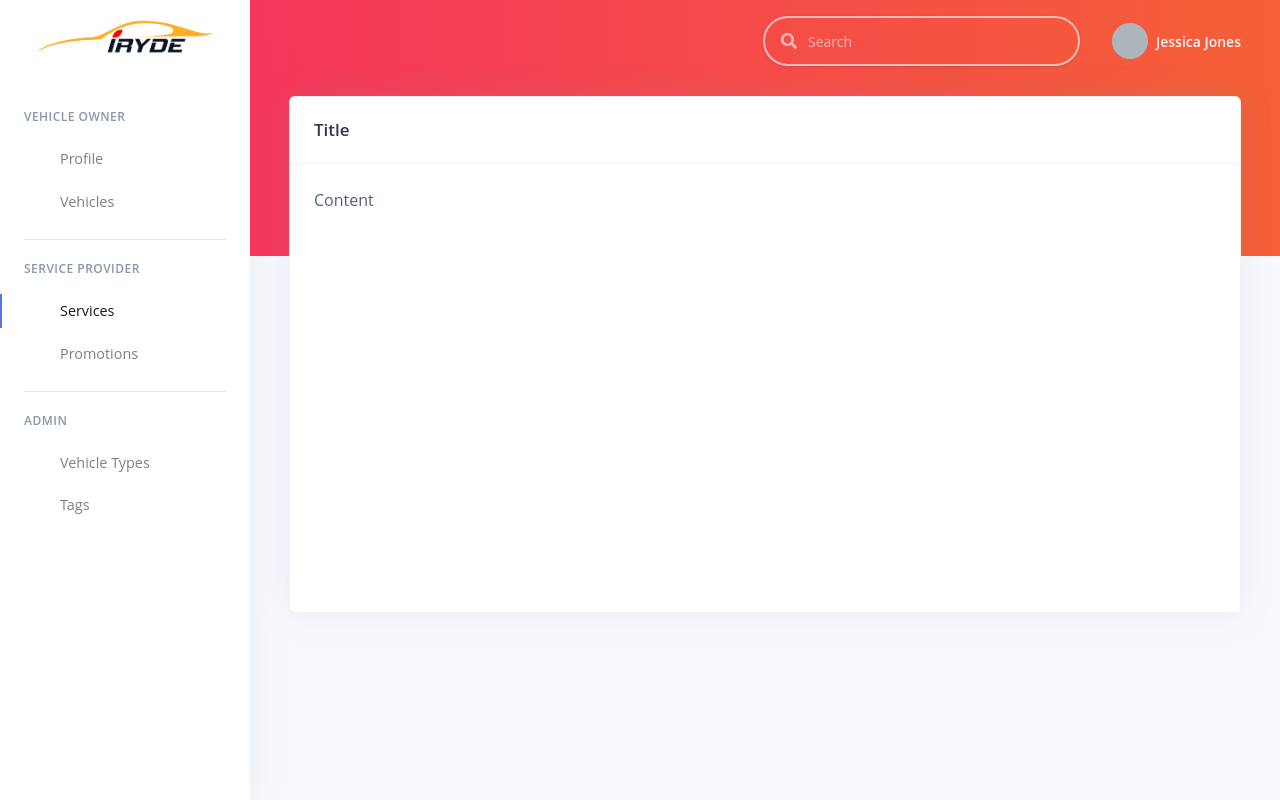
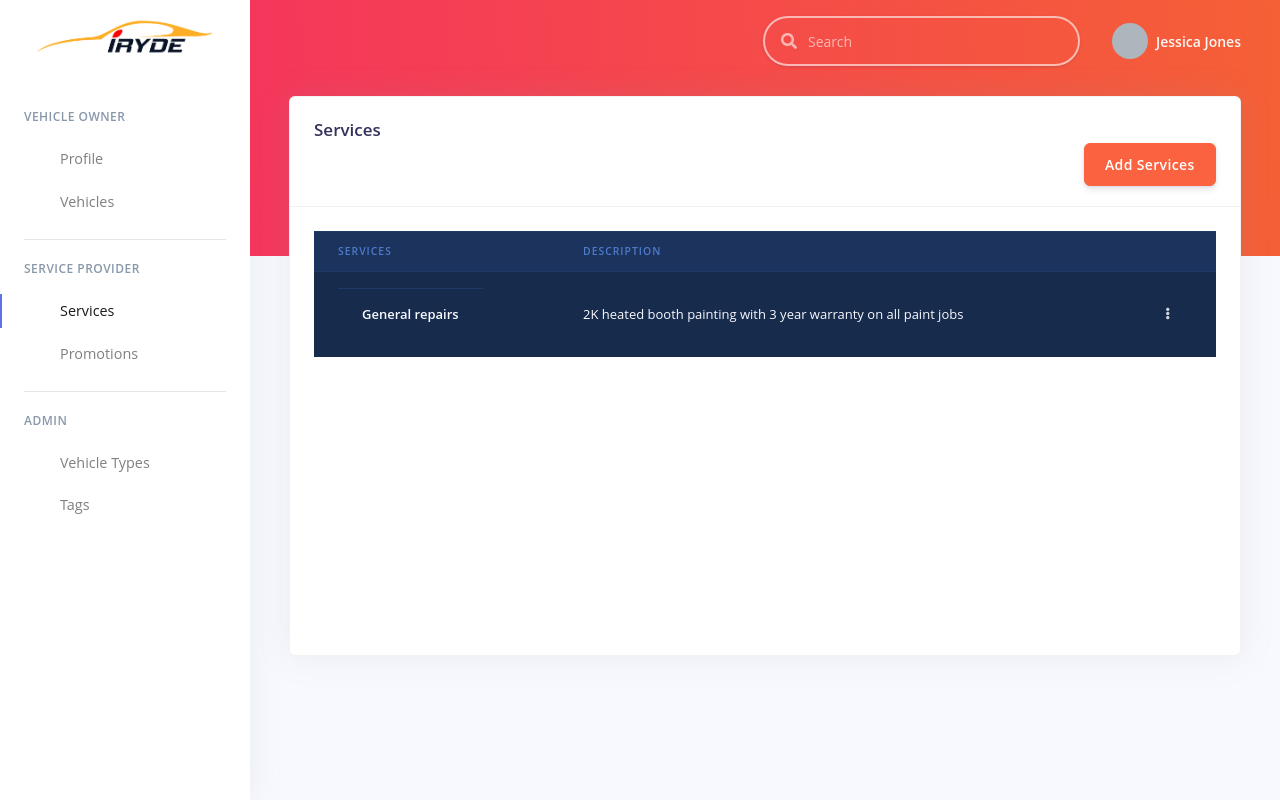
Before and after one commit to randularsw/iRYDE, a React (Create React App) app in the folder web/: page /services in a window 1280 px wide. Built offline with nearby package versions, Linux system fonts and the light colour scheme.

Commit message:
initial ui added

```diff
--- a/web/src/App.js
+++ b/web/src/App.js
@@ -5,6 +5,9 @@ import Home from "./components/home";
 import Sidebar from "components/shared/sidebar";
 import sidebarRoutes from "sidebarRoutes";
 import NavigationBar from "components/shared/navigationBar";
+import ServicesView from "components/servicelist/servicesView";
+import ServicesAdd from "components/servicelist/servicesAdd";
+
 
 function App(props) {
   return (
@@ -25,7 +28,10 @@ function App(props) {
         />
         <Switch>
           {/* Routes */}
+          <Route path="/services" component={ServicesView}></Route>
+          <Route path="/servicesadd" component={ServicesAdd}></Route>
           <Route path="/" component={Home}></Route>
+
         </Switch>
       </div>
     </React.Fragment>
--- /dev/null
+++ b/web/src/components/servicelist/servicesAdd.jsx
@@ -0,0 +1,97 @@
+import React, { Component } from "react";
+import Header from "../shared/header";
+import { Row, Card, CardHeader, CardBody, Container } from "reactstrap";
+import {
+  FormGroup,
+  Form,
+  Input,
+  InputGroupAddon,
+  InputGroupText,
+  InputGroup,
+  Col,
+  Button,
+} from "reactstrap";
+
+class ServicesAdd extends Component {
+  state = {
+    items: [],
+  };
+
+  render() {
+    // const { items } = this.state;
+
+    return (
+      <>
+        <Header />
+        <Container className=" mt--9" fluid>
+          {/* Table */}
+          <Row>
+            <div className=" col">
+              <Card className=" shadow" style={{ backgroundColor: "#f4f5f7" }}>
+                <CardHeader className=" bg-transparent">
+                  <h3 className=" mb-0">Add Services</h3>
+                </CardHeader>
+                <CardBody>
+                  <div style={{ minHeight: 400 }}>
+                    {/* Page Content */}
+
+                    <Form>
+                      <Row
+                        className="justify-content-md-center"
+                        style={{ marginTop: ".5rem" }}
+                      >
+                        <Col md="10" mx-auto>
+                          <FormGroup>
+                            <Input
+                              className="form-control-alternative"
+                              placeholder="Service Category"
+                              type="text"
+                            />
+                          </FormGroup>
+                        </Col>
+                      </Row>
+                      <Row
+                        className="justify-content-md-center"
+                        style={{ marginTop: "1.5rem" }}
+                      >
+                        <Col md="10">
+                          <FormGroup>
+                            <Input
+                              className="form-control-alternative"
+                              placeholder="Enter the description"
+                              type="textarea"
+                              rows="2"
+                            />
+                          </FormGroup>
+                        </Col>
+                      </Row>
+
+                      <div
+                        style={{
+                          display: "flex",
+                          justifyContent: "center",
+                          alignItems: "center",
+                        }}
+                      >
+                        <Button
+                          color="warning"
+                          type="button"
+                          size="lg"
+                          style={{ marginTop: "2.5rem", width: "150px" }}
+                        >
+                          Add
+                        </Button>
+                      </div>
+                    </Form>
+                  </div>
+                </CardBody>
+              </Card>
+            </div>
+          </Row>
+        </Container>
+      </>
+    );
+  }
+}
+
+export default ServicesAdd;
--- /dev/null
+++ b/web/src/components/servicelist/servicesView.jsx
@@ -0,0 +1,115 @@
+import React, { Component } from "react";
+import Header from "../shared/header";
+import { Button } from "reactstrap";
+import { CardImg, CardTitle, CardText } from "reactstrap";
+import {
+  Badge,
+  DropdownMenu,
+  DropdownItem,
+  UncontrolledDropdown,
+  DropdownToggle,
+  Media,
+  Progress,
+  Table,
+  UncontrolledTooltip,
+} from "reactstrap";
+
+import { Row, Card, CardHeader, CardBody, Container } from "reactstrap";
+
+class ServicesView extends Component {
+  state = {
+    items: [],
+  };
+
+  render() {
+    // const { items } = this.state;
+    return (
+      <>
+        <Header />
+        <Container className=" mt--9" fluid>
+          {/* Table */}
+          <Row>
+            <div className=" col">
+              <Card className=" shadow">
+                <CardHeader className=" bg-transparent">
+                  <h3 className=" mb-0">Services</h3>
+                  <Button
+                    color="warning"
+                    type="button"
+                    style={{ float: "right" }}
+                    onClick={(event) => (window.location.href = "/servicesadd")}
+                  >
+                    Add Services
+                  </Button>
+                </CardHeader>
+                <CardBody>
+                  <div style={{ minHeight: 400 }}>
+                    {/* Page Content */}
+
+                    <Table className="align-items-center table-dark" responsive>
+                      <thead className="thead-dark">
+                        <tr>
+                          <th scope="col" style={{ alignItems: "center" }}>
+                            Services
+                          </th>
+                          <th scope="col">Description</th>
+
+                          <th scope="col" />
+                        </tr>
+                      </thead>
+                      <tbody>
+                        <tr>
+                          <th scope="row">
+                            <td>General repairs</td>
+                          </th>
+                          <td>
+                            2K heated booth painting with 3 year warranty on all
+                            paint jobs
+                          </td>
+
+                          <td className="text-right">
+                            <UncontrolledDropdown>
+                              <DropdownToggle
+                                className="btn-icon-only text-light"
+                                href="#pablo"
+                                role="button"
+                                size="sm"
+                                color=""
+                                onClick={(e) => e.preventDefault()}
+                              >
+                                <i className="fas fa-ellipsis-v" />
+                              </DropdownToggle>
+                              <DropdownMenu
+                                className="dropdown-menu-arrow"
+                                right
+                              >
+                                <DropdownItem
+                                  href="#pablo"
+                                  onClick={(e) => e.preventDefault()}
+                                >
+                                  Edit
+                                </DropdownItem>
+                                <DropdownItem
+                                  href="#pablo"
+                                  onClick={(e) => e.preventDefault()}
+                                >
+                                  Delete
+                                </DropdownItem>
+                              </DropdownMenu>
+                            </UncontrolledDropdown>
+                          </td>
+                        </tr>
+                      </tbody>
+                    </Table>
+                  </div>
+                </CardBody>
+              </Card>
+            </div>
+          </Row>
+        </Container>
+      </>
+    );
+  }
+}
+
+export default ServicesView;
--- a/web/src/sidebarRoutes.js
+++ b/web/src/sidebarRoutes.js
@@ -1,4 +1,5 @@
 import Home from "components/home";
+import ServicesView from "components/servicelist/servicesView";
 
 var sidebarRoutes = [
   {
@@ -19,7 +20,7 @@ var sidebarRoutes = [
     path: "/services",
     name: "Services",
     icon: "ni ni-tv-2 text-primary",
-    component: Home,
+    component: ServicesView,
     actor: "service-provider",
   },
   {
```
